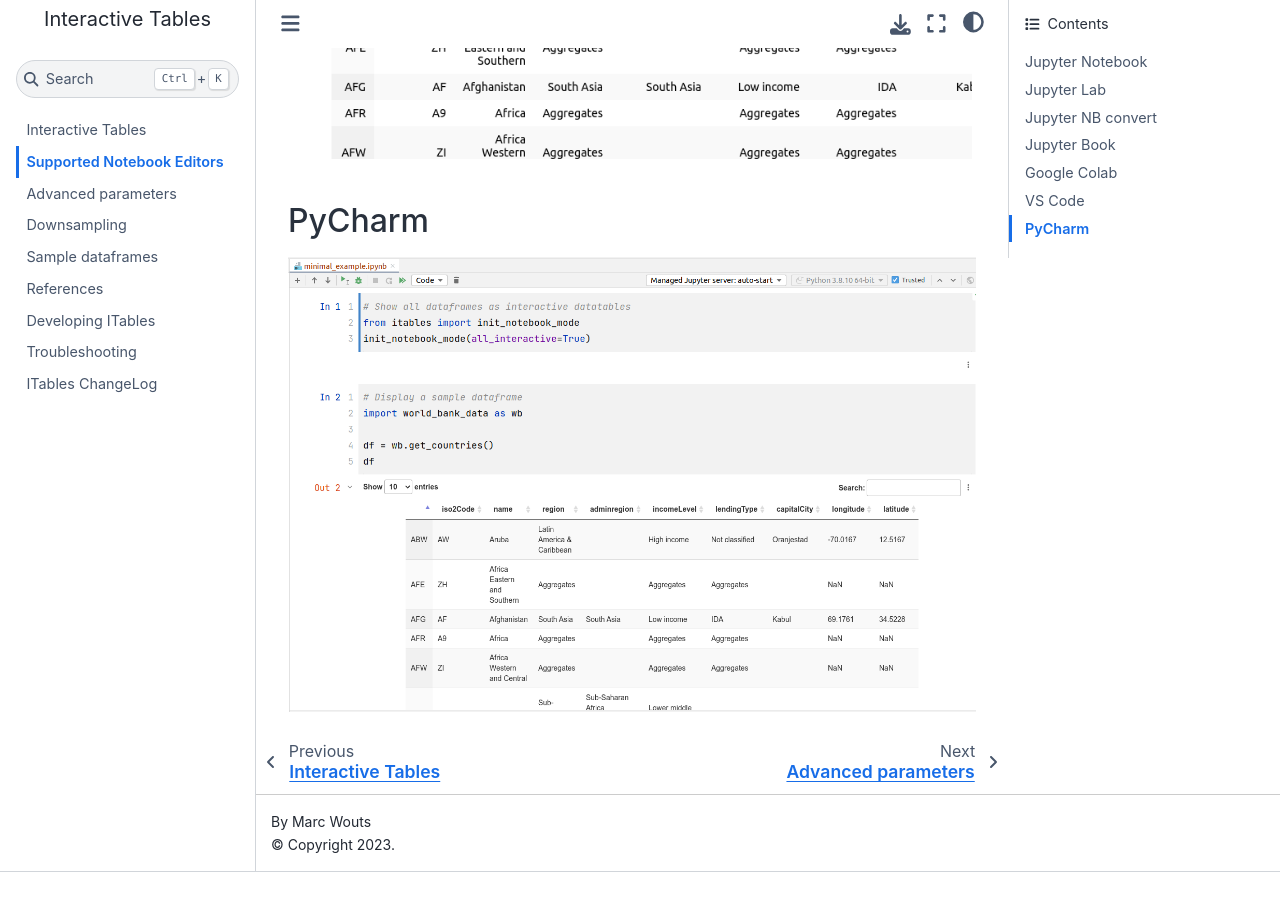
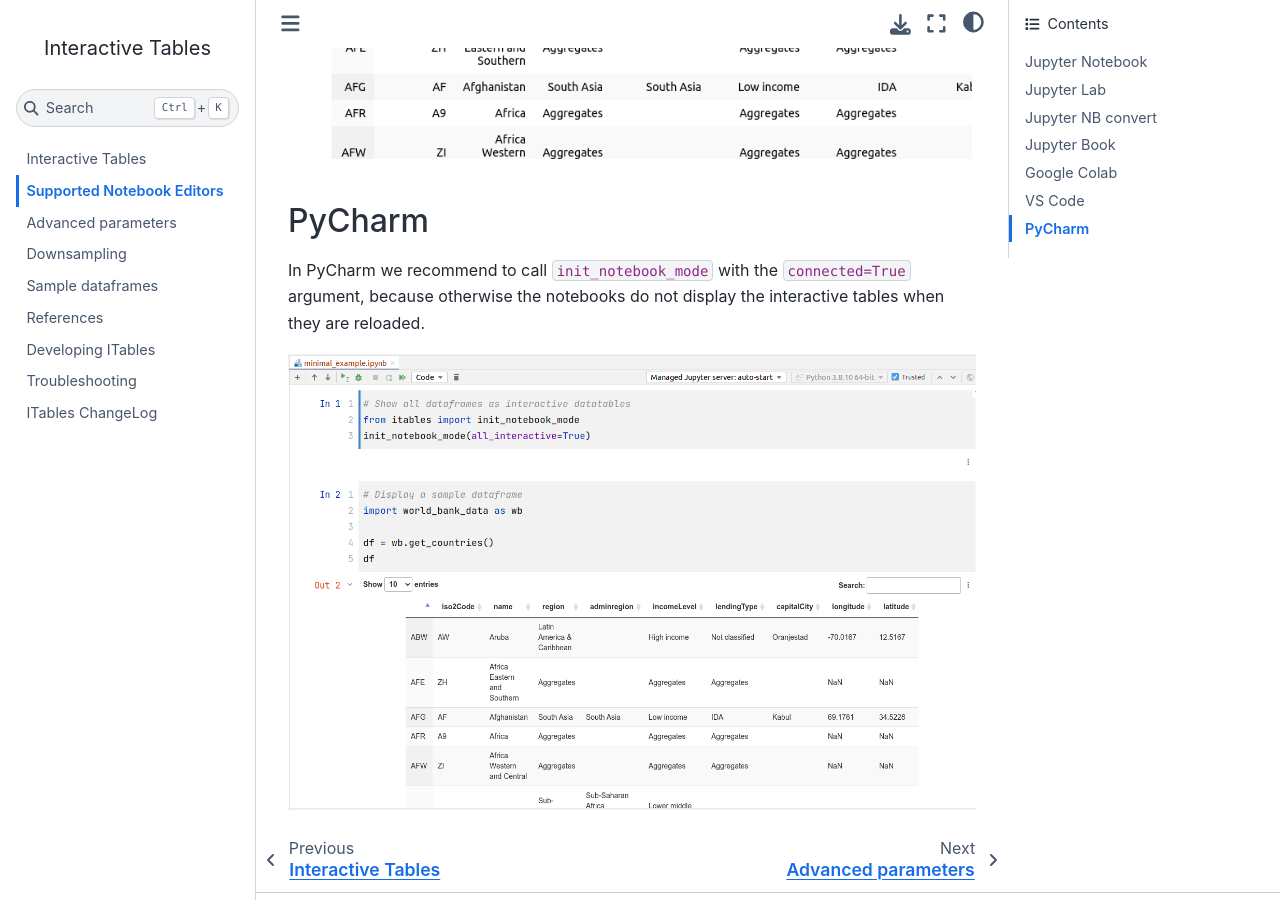
Before and after one commit to mwouts/itables, a Jupyter Book: the page built from docs/supported_editors.md, in a window 1280 px wide and 900 px high, scrolled down 3260 px. Built offline with Jupyter Book 1.0.4 settings and Sphinx 7.4.7 and the Sphinx Book theme 1.1.4, drawn with Linux system fonts in a browser that asks for light colours; before the commit the page ends 4132 px from its top, so only the background shows below that.

Commit message:
Add a mention that the connected=False mode does not work so well for PyCharm

```diff
--- a/docs/supported_editors.md
+++ b/docs/supported_editors.md
@@ -38,4 +38,7 @@ In VS Code, `itables` works both for Jupyter Notebooks and Python scripts
 
 ## PyCharm
 
+In PyCharm we recommend to call `init_notebook_mode` with the `connected=True` argument,
+because otherwise the notebooks do not display the interactive tables when they are reloaded.
+
 ![](images/pycharm.png)
```
